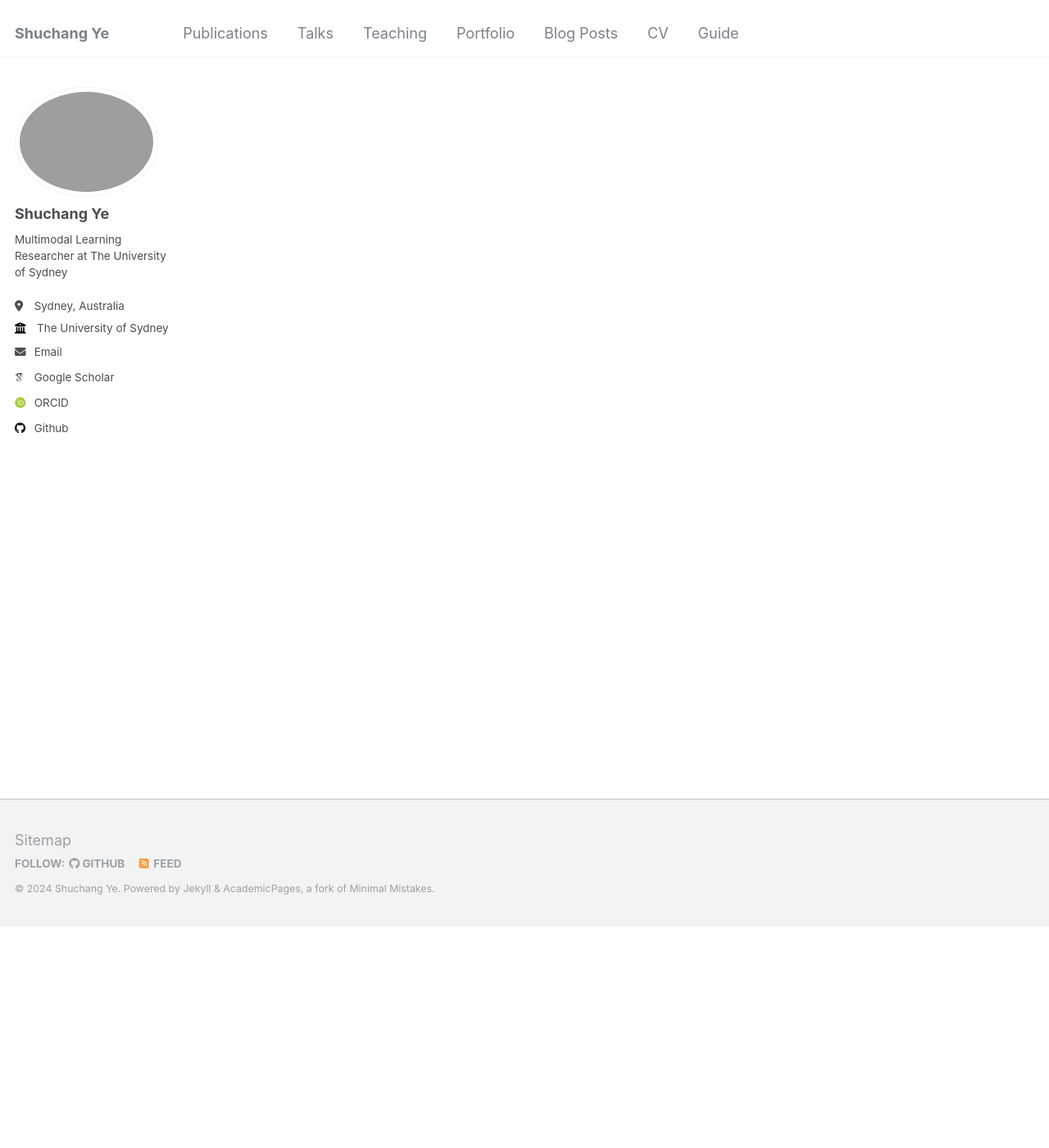
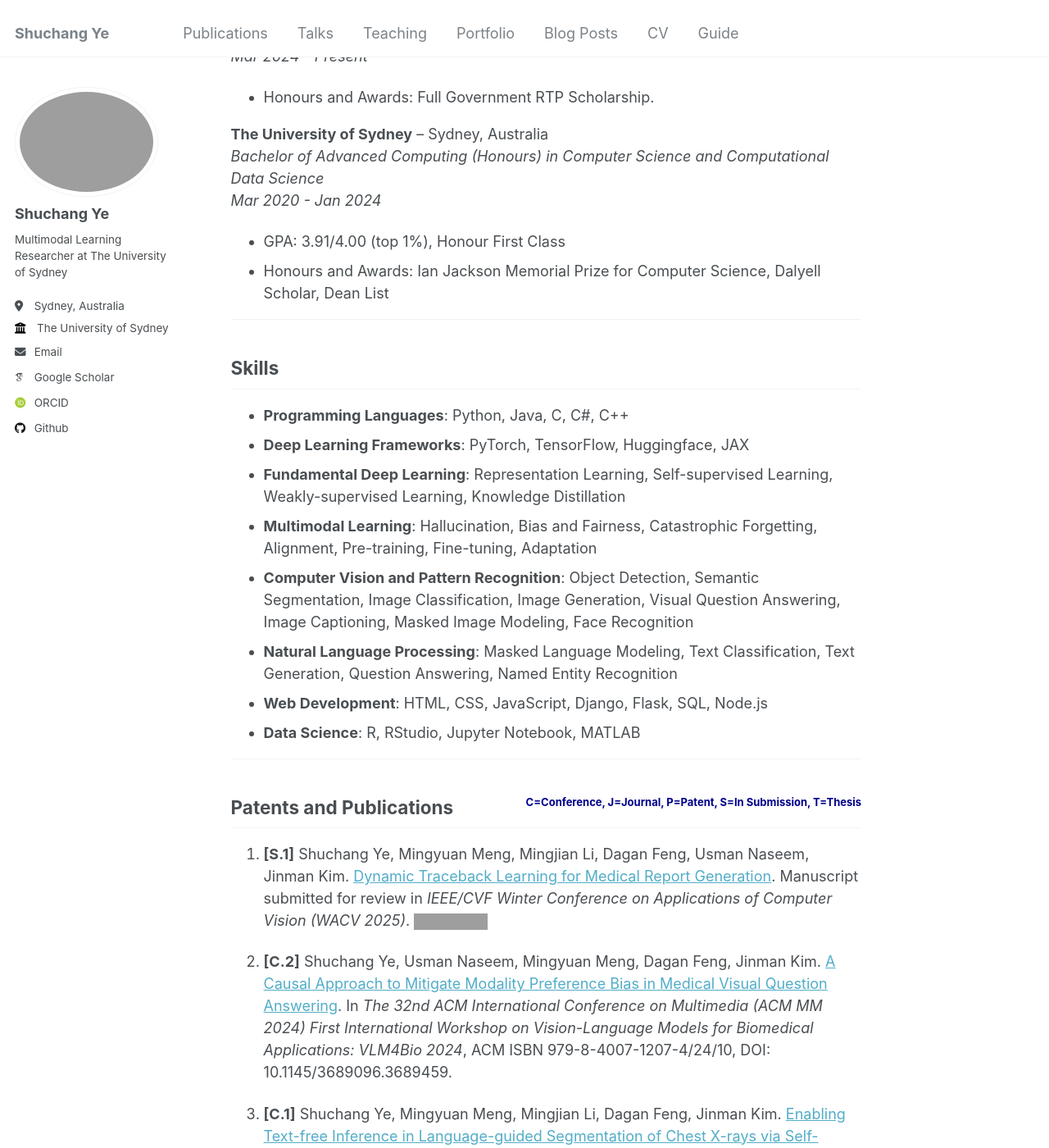
Before and after one commit to ShuchangYe-bib/ShuchangYe-bib.github.io, a Jekyll site: the page built from _pages/about.md, in a window 1280 px wide and 1400 px high, scrolled down 270 px. Shown: the whole window at 82% size. Built offline with Jekyll 4.4.1, drawn with Linux system fonts in a browser that asks for light colours; some web fonts are replaced; some of the changed text lies outside the part shown; grey boxes are pictures that could not be loaded.

Commit message:
about update

```diff
--- a/_pages/about.md
+++ b/_pages/about.md
@@ -8,3 +8,61 @@ redirect_from:
 ---
 
 See [publications](https://shuchangye-bib.github.io/publications/)
+
+
+
+## Education
+
+**The University of Sydney** – Sydney, Australia
+*Doctor of Philosophy (Engineering) in Multimodal Learning*
+*Mar 2024 - Present*
+- Honours and Awards: Full Government RTP Scholarship.
+
+**The University of Sydney** – Sydney, Australia
+*Bachelor of Advanced Computing (Honours) in Computer Science and Computational Data Science*
+*Mar 2020 - Jan 2024*
+- GPA: 3.91/4.00 (top 1%), Honour First Class
+- Honours and Awards: Ian Jackson Memorial Prize for Computer Science, Dalyell Scholar, Dean List
+
+---
+
+## Skills
+
+- **Programming Languages**: Python, Java, C, C#, C++
+- **Deep Learning Frameworks**: PyTorch, TensorFlow, Huggingface, JAX
+- **Fundamental Deep Learning**: Representation Learning, Self-supervised Learning, Weakly-supervised Learning, Knowledge Distillation
+- **Multimodal Learning**: Hallucination, Bias and Fairness, Catastrophic Forgetting, Alignment, Pre-training, Fine-tuning, Adaptation
+- **Computer Vision and Pattern Recognition**: Object Detection, Semantic Segmentation, Image Classification, Image Generation, Visual Question Answering, Image Captioning, Masked Image Modeling, Face Recognition
+- **Natural Language Processing**: Masked Language Modeling, Text Classification, Text Generation, Question Answering, Named Entity Recognition
+- **Web Development**: HTML, CSS, JavaScript, Django, Flask, SQL, Node.js
+- **Data Science**: R, RStudio, Jupyter Notebook, MATLAB
+
+---
+
+## Patents and Publications  <span style="float:right; color:darkblue; font-size:small;">C=Conference, J=Journal, P=Patent, S=In Submission, T=Thesis</span>
+
+1. **[S.1]** Shuchang Ye, Mingyuan Meng, Mingjian Li, Dagan Feng, Usman Naseem, Jinman Kim. [Dynamic Traceback Learning for Medical Report Generation](https://arxiv.org/abs/2401.13267). Manuscript submitted for review in *IEEE/CVF Winter Conference on Applications of Computer Vision (WACV 2025)*. [![arXiv](https://img.shields.io/badge/arXiv-abs--2401.13267-B31B1B)](https://arxiv.org/abs/2401.13267)
+
+2. **[C.2]** Shuchang Ye, Usman Naseem, Mingyuan Meng, Dagan Feng, Jinman Kim. [A Causal Approach to Mitigate Modality Preference Bias in Medical Visual Question Answering](https://doi.org/10.1145/3689096.3689459). In *The 32nd ACM International Conference on Multimedia (ACM MM 2024) First International Workshop on Vision-Language Models for Biomedical Applications: VLM4Bio 2024*, ACM ISBN 979-8-4007-1207-4/24/10, DOI: 10.1145/3689096.3689459.
+
+3. **[C.1]** Shuchang Ye, Mingyuan Meng, Mingjian Li, Dagan Feng, Jinman Kim. [Enabling Text-free Inference in Language-guided Segmentation of Chest X-rays via Self-guidance](https://arxiv.org/abs/2409.04758). In *The 27th International Conference on Medical Image Computing and Computer Assisted Intervention (MICCAI 2024)*. [![arXiv](https://img.shields.io/badge/arXiv-abs--2409.04758-B31B1B)](https://arxiv.org/abs/2409.04758) [![Website](https://img.shields.io/badge/Website-SGSeg-blue)](https://shuchangye-bib.github.io/websites/SGSeg/sgseg.html) [![GitHub](https://img.shields.io/badge/GitHub-SGSeg-blue)](https://github.com/ShuchangYe-bib/SGSeg)
+
+---
+
+## Experience
+
+**The University of Sydney** – Sydney, Australia
+*Research Assistant*
+*Jul 2022 - Dec 2022*
+- Research in Facial Recognition, available at [PDF](https://plf.tennessee.edu/wp-content/uploads/sites/229/2024/01/Identification-of-cattle-facial-features-via-deep-learning.pdf)
+- Keywords: Computer Vision, Object Detection, Convolutional neural network
+
+---
+
+## Projects
+
+**Brain Wave Intelligent Reader**
+*Tools*: Python, R, HTML, SQL, CSS, JavaScript, Spiker Box
+*Feb 2022 - Jun 2022*
+- Project Background: Utilizing a Spikerbox device, capable of recording brainwave activity, we classify various eye movements such as leftward and rightward shifts, as well as blinks. The objective of this project is to develop an intelligent e-book that autonomously turns pages and adjusts line spacing in response to the reader's behavior.
+- Key components: 1) Deep learning-based streaming brain wave long sequence predictor; 2) Development of intelligent book reader.
--- a/websites/SGSeg/sgseg.html
+++ b/websites/SGSeg/sgseg.html
@@ -99,7 +99,7 @@
             <span class="author-block"><sup>1</sup>The University of Sydney</span>
           </div>
           <div class="is-size-5 publication-authors">
-            <span class="author-block"><sup>1</sup>Shanghai Jiao Tong University</span>
+            <span class="author-block"><sup>2</sup>Shanghai Jiao Tong University</span>
           </div>
 
           <div class="column has-text-centered">
```
Also changed, not shown: 2 other files.
